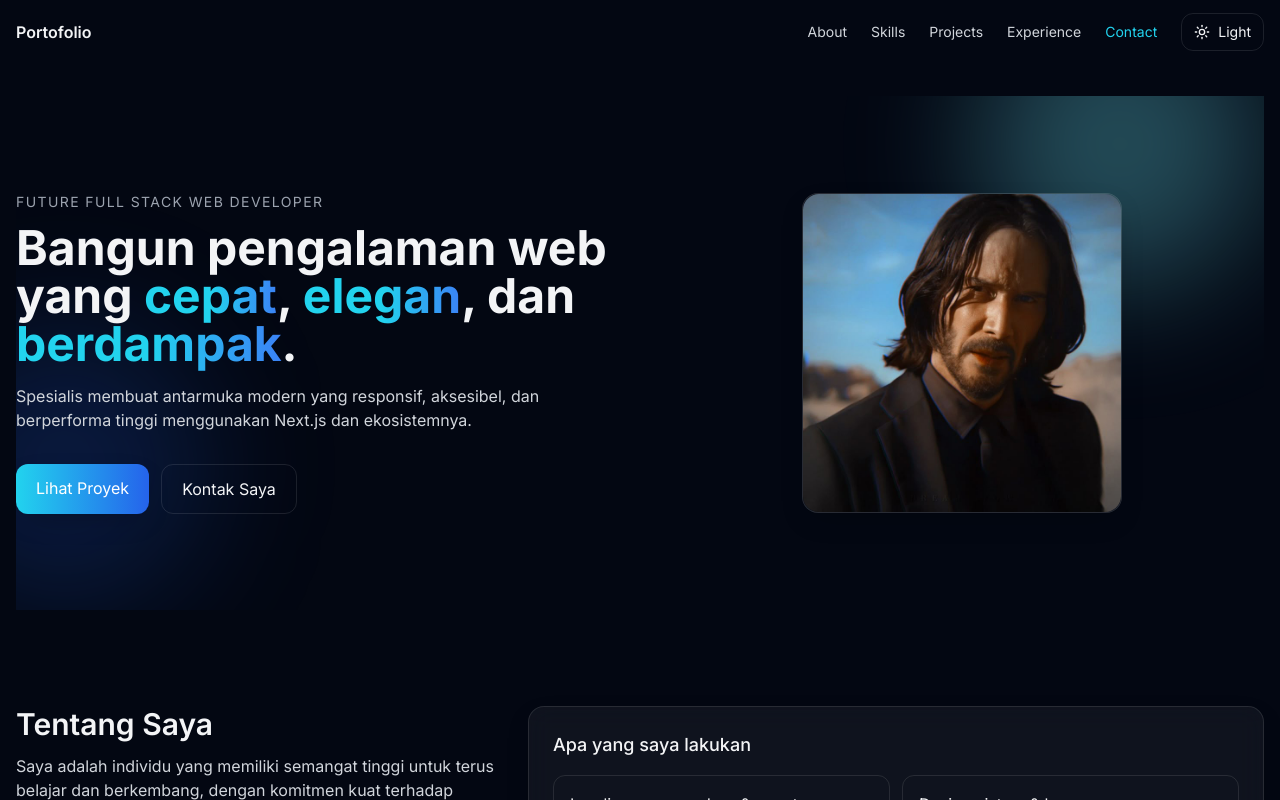
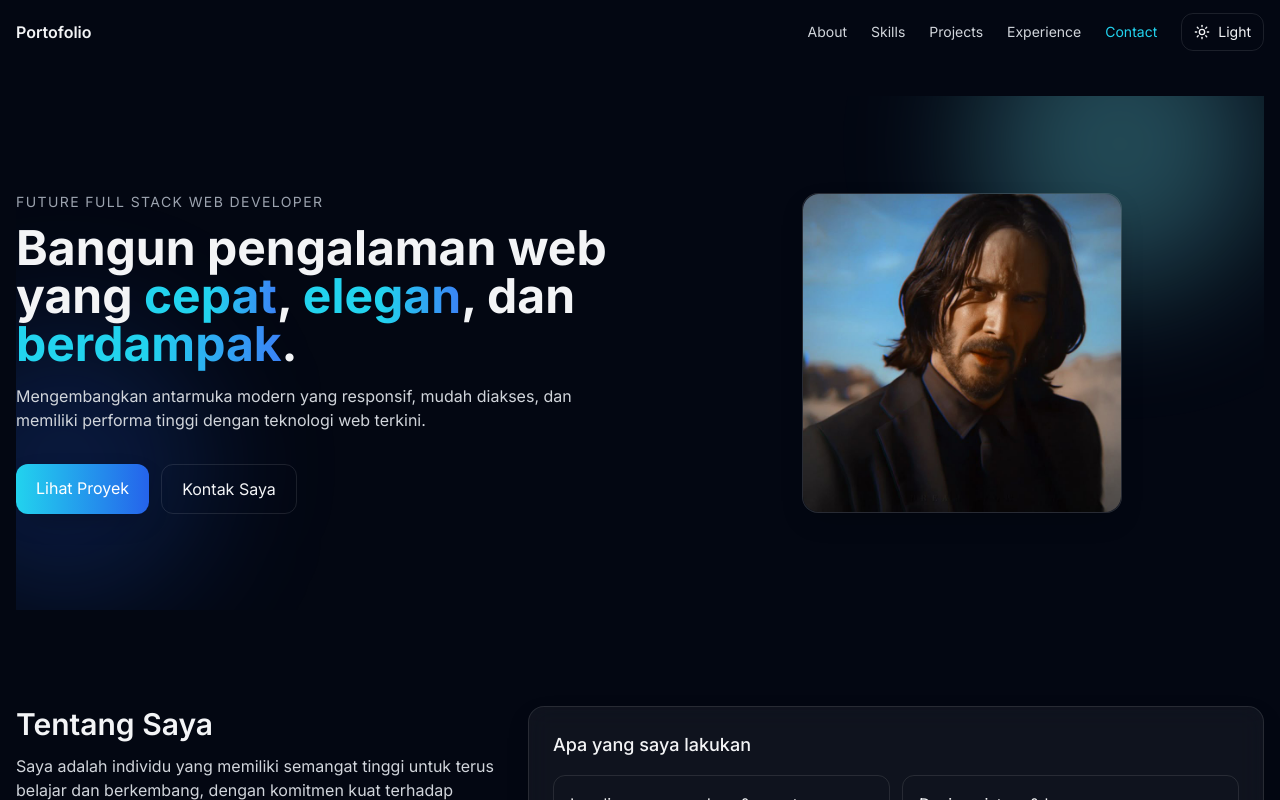
Before and after one commit to Mumtazrullah/portoikmal, a Next.js app: page / in a window 1280 px wide. Shown: the top 800 px of the page. Built offline with nearby package versions, Linux system fonts and the light colour scheme.

Commit message:
update tagline hero section

```diff
--- a/app/components/Hero.tsx
+++ b/app/components/Hero.tsx
@@ -29,8 +29,7 @@ export default function Hero() {
             <span className="gradient-text">berdampak</span>.
           </h1>
           <p className="mb-8 text-gray-600 dark:text-gray-300">
-            Spesialis membuat antarmuka modern yang responsif, aksesibel, dan berperforma tinggi menggunakan Next.js dan ekosistemnya.
-          </p>
+            Mengembangkan antarmuka modern yang responsif, mudah diakses, dan memiliki performa tinggi dengan teknologi web terkini.          </p>
           <div className="flex flex-wrap gap-3">
             <a
               href="#projects"
```
